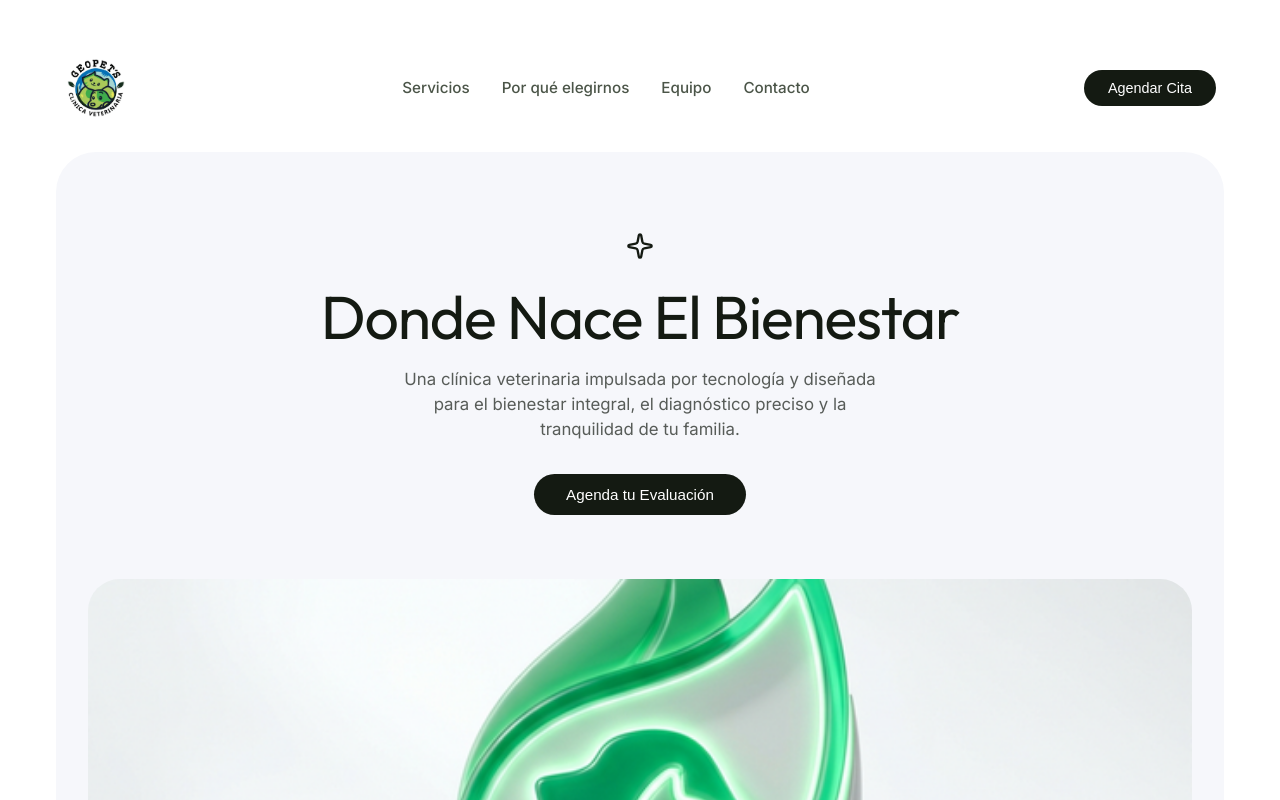
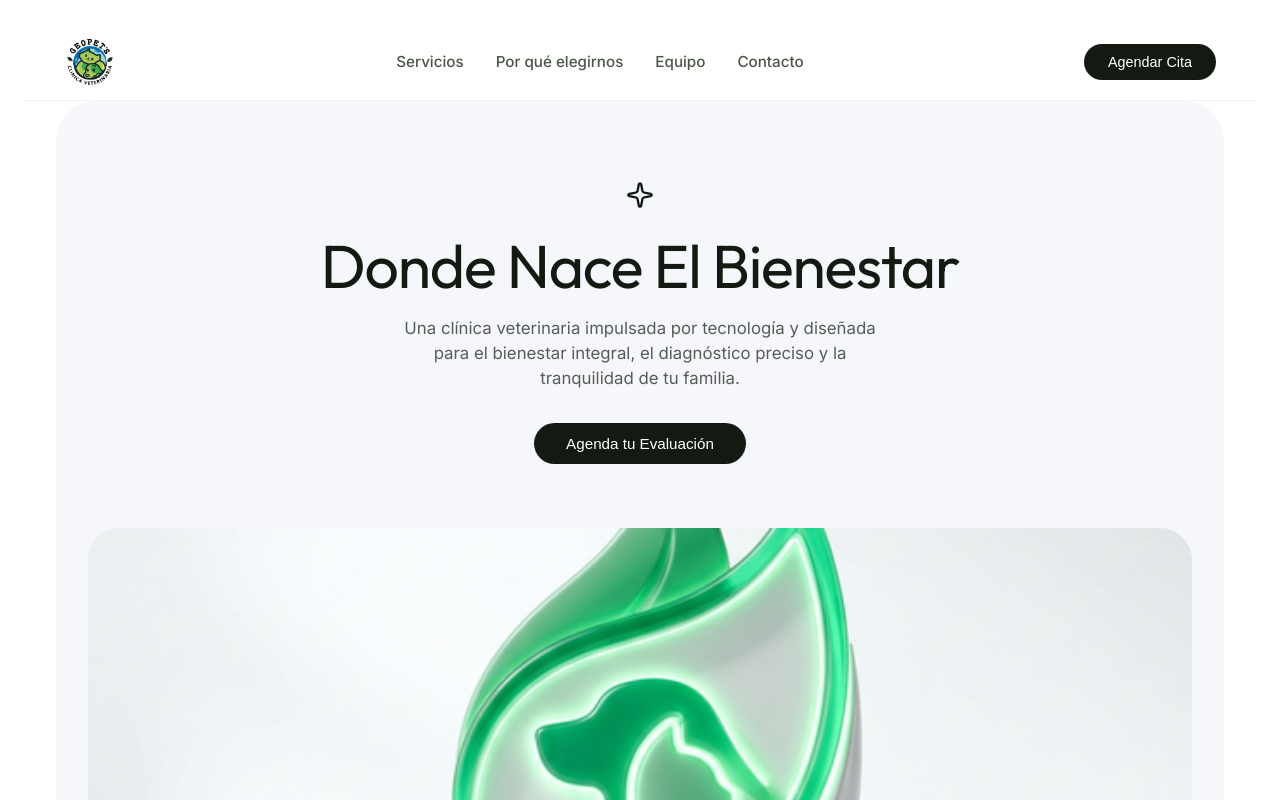
Before and after one commit to JohanMV/GEOPETS---Clinica-Veterinaria, a React (Vite) app: page / in a window 1280 px wide. Shown: the top 800 px of the page. Built offline with nearby package versions, Linux system fonts and the light colour scheme.

Commit message:
Update: Add new components

```diff
--- a/src/App.css
+++ b/src/App.css
@@ -6,9 +6,16 @@
   display: flex;
   justify-content: space-between;
   align-items: center;
-  padding: 32px 40px;
-  /* Thicker padding since it's at the top of the body */
-  background: transparent;
+  padding: 12px 40px;
+  /* Reducido para hacer el navbar más delgado */
+  /* Pegado a la parte superior y que no desaparezca */
+  position: sticky;
+  top: 0;
+  z-index: 100;
+  background: rgba(255, 255, 255, 0.95);
+  backdrop-filter: blur(12px);
+  border-bottom: 1px solid rgba(0, 0, 0, 0.05);
+  transition: all 0.3s ease;
 }
 
 .logo {
@@ -29,8 +36,8 @@
 }
 
 .navbar .brand-logo {
-  height: 64px;
-  /* Agrandando bastante el navbar */
+  height: 52px;
+  /* Ajustado para que no haga tan alto el navbar, manteniendo la legibilidad */
 }
 
 .nav-links {
@@ -43,10 +50,28 @@
   font-weight: 500;
   color: var(--text-body);
   transition: var(--transition);
+  position: relative;
+  text-decoration: none;
+}
+
+.nav-link::after {
+  content: '';
+  position: absolute;
+  width: 0;
+  height: 2px;
+  bottom: -4px;
+  left: 0;
+  background-color: var(--primary);
+  transition: width 0.3s ease;
+  border-radius: 2px;
 }
 
 .nav-link:hover {
   color: var(--text-title);
+}
+
+.nav-link:hover::after {
+  width: 100%;
 }
 
 /* --- Hero (BloomFi Style) --- */
```
